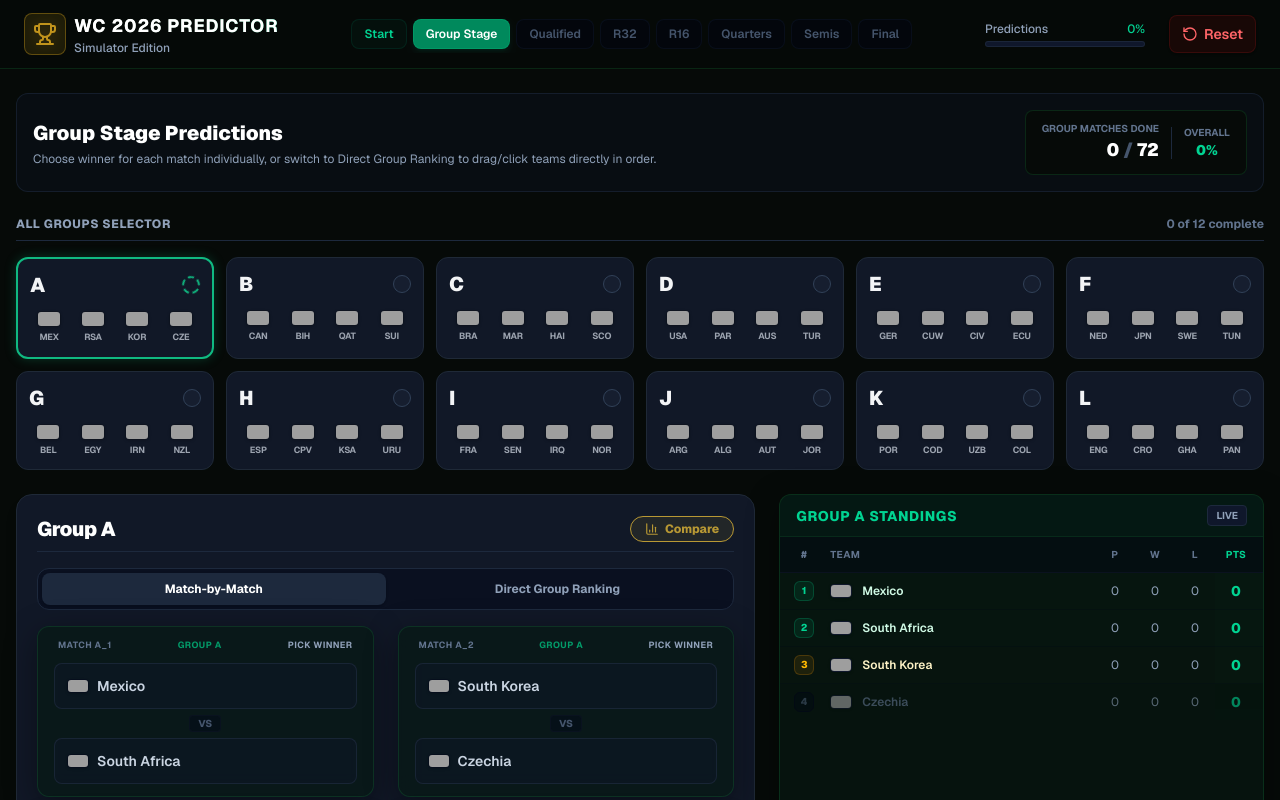
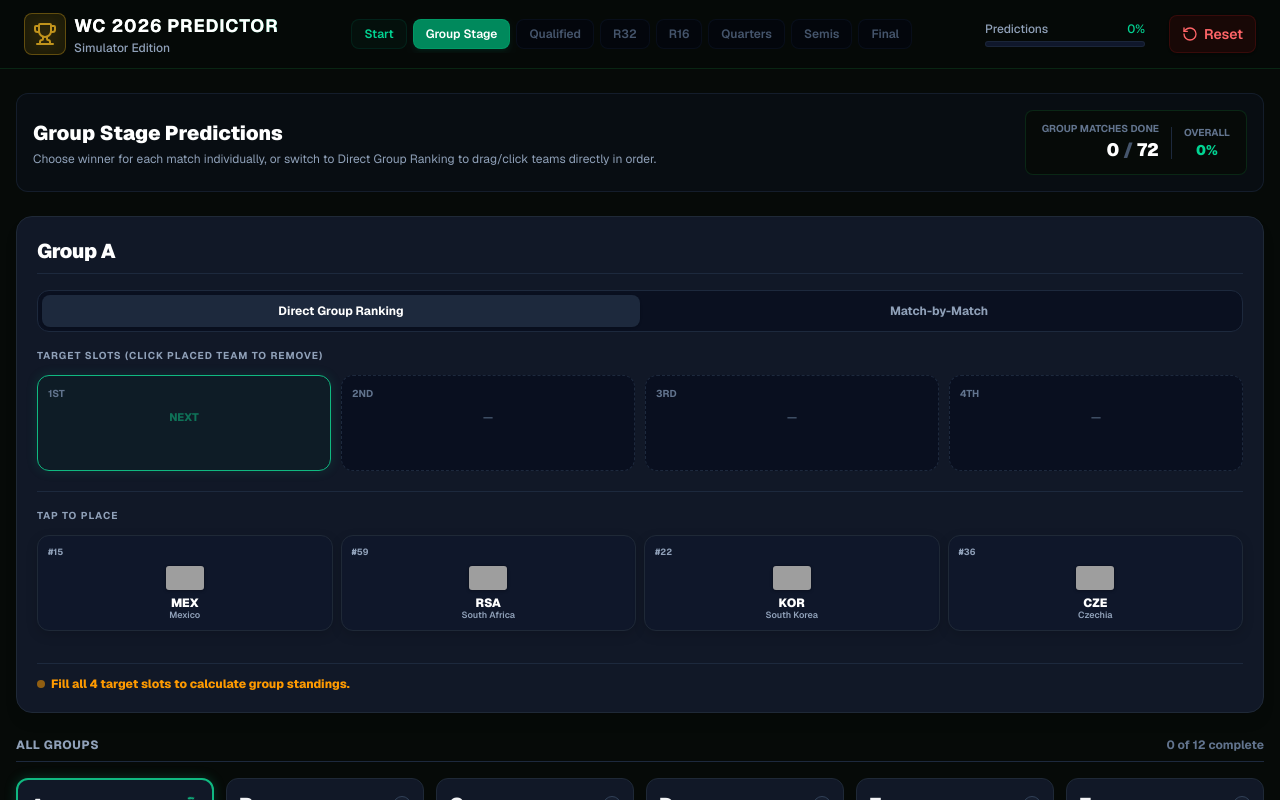
Before and after one commit to rakibulhasanrihad10/FIFA-WORLD-CUP-2026-Predictor-Simulator, a Next.js app: page / in a window 1280 px wide. Both pictures are taken after a click on the button "START SIMULATION". Shown: the top 800 px of the page. Built offline with nearby package versions, Linux system fonts and the light colour scheme; grey boxes are pictures that could not be loaded.

Commit message:
Refactor group UI & 3rd-place qualification logic
Update UI and tournament logic. Refactor GroupStage layout and behavior to default to direct ranking mode, conditionally render standings

```diff
--- a/src/app/page.tsx
+++ b/src/app/page.tsx
@@ -54,7 +54,7 @@ export default function Home() {
 
       {/* Footer copyright */}
       <footer className="w-full text-center py-6 text-[10px] text-slate-600 border-t border-slate-950 font-bold uppercase tracking-wider select-none bg-slate-950/25 flex-shrink-0">
-        ⚽ FIFA World Cup 2026 Predictor Simulator • Developed for Pair Programming Task
+        ⚽ FIFA World Cup 2026 Predictor Simulator • Developed by Rakibul Hasan
       </footer>
     </div>
   );
--- a/src/components/GroupStage.tsx
+++ b/src/components/GroupStage.tsx
@@ -6,12 +6,12 @@ import { Team } from '../types/tournament';
 import MatchCard from './MatchCard';
 import StandingsTable from './StandingsTable';
 import { GROUPS, TEAMS, getFlagUrl } from '../data/initialData';
-import { CheckCircle2, ChevronRight, Play, BarChart3 } from 'lucide-react';
+import { CheckCircle2, ChevronRight, Play } from 'lucide-react';
 
 export default function GroupStage() {
   const { matches, standings, selectWinner, quickRankGroup, clearGroupPredictions, advanceToKnockouts, reset } = useTournamentStore();
   const [activeGroup, setActiveGroup] = useState<string>('A');
-  const [predictionMode, setPredictionMode] = useState<'match' | 'rank'>('match');
+  const [predictionMode, setPredictionMode] = useState<'match' | 'rank'>('rank');
 
   // Local state for the 4 ranking slots
   const [slots, setSlots] = useState<(string | null)[]>([null, null, null, null]);
@@ -142,84 +142,28 @@ export default function GroupStage() {
         </div>
       </div>
 
-      {/* All Groups Overview Grid */}
-      <div className="flex flex-col gap-4 animate-fade-in">
-        <div className="flex items-center justify-between border-b border-slate-800 pb-2">
-          <h3 className="text-xs font-extrabold tracking-wider uppercase text-slate-400">All Groups Selector</h3>
-          <span className="text-xs text-slate-500 font-bold">
-            {GROUPS.filter(g => {
-              const { completed, total } = getGroupProgress(g);
-              return completed === total;
-            }).length} of 12 complete
-          </span>
-        </div>
-
-        <div className="grid grid-cols-2 sm:grid-cols-3 md:grid-cols-4 lg:grid-cols-6 gap-3">
-          {GROUPS.map((group) => {
-            const displayTeams = getGroupDisplayTeams(group);
-            const { completed, total } = getGroupProgress(group);
-            const isCompleted = completed === total;
-            const isActive = activeGroup === group;
-
-            return (
-              <button
-                key={`overview-${group}`}
-                onClick={() => setActiveGroup(group)}
-                className={`flex flex-col p-3 rounded-xl border transition-all text-left duration-200 transform hover:scale-[1.02] cursor-pointer ${
-                  isActive
-                    ? 'bg-[#111827] border-[#10B981] border-2 text-white shadow-[0_0_12px_rgba(16,185,129,0.25)]'
-                    : 'bg-[#111827] border-[#1F2937] text-white hover:bg-[#161f30] hover:border-[#2b3a4e]'
-                }`}
-              >
-                {/* Header row: Letter and Status */}
-                <div className="flex items-center justify-between w-full mb-3 select-none">
-                  <span className="text-xl font-black text-[#F3F4F6]">{group}</span>
-                  {isCompleted ? (
-                    <CheckCircle2 className="h-4.5 w-4.5 text-emerald-500 bg-slate-900 rounded-full flex-shrink-0" />
-                  ) : isActive ? (
-                    <div className="h-4.5 w-4.5 rounded-full border-2 border-dashed border-[#10B981] animate-spin-slow flex-shrink-0" />
-                  ) : (
-                    <div className="h-4.5 w-4.5 rounded-full border border-slate-700 bg-slate-800/40 flex-shrink-0" />
-                  )}
-                </div>
-
-                {/* 4 Teams Horizontal Grid */}
-                <div className="grid grid-cols-4 gap-1.5 w-full select-none">
-                  {displayTeams.map((team) => (
-                    <div key={team.id} className="flex flex-col items-center gap-1">
-                      <img
-                        src={getFlagUrl(team.id)}
-                        alt={`${team.name} Flag`}
-                        className="w-6 h-4 object-cover rounded shadow-sm border border-black/20 flex-shrink-0"
-                      />
-                      <span className="text-[9px] font-bold text-center tracking-tight text-[#9CA3AF]">
-                        {team.id}
-                      </span>
-                    </div>
-                  ))}
-                </div>
-              </button>
-            );
-          })}
-        </div>
-      </div>
-
       {/* Active Group Details */}
       <div className="grid grid-cols-1 lg:grid-cols-5 gap-6">
         {/* Matches Section: Dark Mode Surface Container */}
-        <div className="lg:col-span-3 bg-[#111827] text-white rounded-2xl p-5 border border-[#1F2937] shadow-lg flex flex-col gap-4 animate-fade-in">
+        <div className={`${predictionMode === 'match' ? 'lg:col-span-3' : 'lg:col-span-5'} bg-[#111827] text-white rounded-2xl p-5 border border-[#1F2937] shadow-lg flex flex-col gap-4 animate-fade-in`}>
           <div className="flex items-center justify-between pb-2 border-b border-slate-800">
             <h2 className="text-xl font-black text-white tracking-tight flex items-center gap-2">
               Group {activeGroup}
             </h2>
-            <button className="border border-[#b89834] text-[#b89834] bg-[#b89834]/10 rounded-full px-3.5 py-1 text-xs font-extrabold flex items-center gap-1.5 hover:bg-[#b89834]/20 transition-all select-none">
-              <BarChart3 className="h-3.5 w-3.5" />
-              Compare
-            </button>
           </div>
 
           {/* Mode Toggle Bar */}
           <div className="flex items-center justify-between bg-slate-950/40 p-1 rounded-xl border border-slate-800 select-none">
+            <button
+              onClick={() => setPredictionMode('rank')}
+              className={`flex-1 flex items-center justify-center py-2 px-3 rounded-lg text-xs font-bold transition-all ${
+                predictionMode === 'rank'
+                  ? 'bg-slate-800 text-white shadow-sm'
+                  : 'text-slate-400 hover:text-slate-200'
+              }`}
+            >
+              Direct Group Ranking
+            </button>
             <button
               onClick={() => setPredictionMode('match')}
               className={`flex-1 flex items-center justify-center py-2 px-3 rounded-lg text-xs font-bold transition-all ${
@@ -229,16 +173,6 @@ export default function GroupStage() {
               }`}
             >
               Match-by-Match
-            </button>
-            <button
-              onClick={() => setPredictionMode('rank')}
-              className={`flex-1 flex items-center justify-center py-2 px-3 rounded-lg text-xs font-bold transition-all ${
-                predictionMode === 'rank'
-                  ? 'bg-slate-800 text-white shadow-sm'
-                  : 'text-slate-400 hover:text-slate-200'
-              }`}
-            >
-              Direct Group Ranking
             </button>
           </div>
 
@@ -359,51 +293,127 @@ export default function GroupStage() {
                   })}
                 </div>
               </div>
+            </div>
+          )}
 
-              {/* Status footer */}
-              <div className="text-[11px] text-slate-400 font-bold flex items-center gap-1.5 select-none border-t border-slate-800 pt-3.5">
-                {!slots.includes(null) ? (
+          {/* Navigation & Status Footer */}
+          <div className="mt-4 flex items-center justify-between border-t border-slate-800 pt-3">
+            <div className="text-xs font-extrabold select-none flex items-center gap-1.5">
+              {isAllGroupsCompleted ? (
+                <span className="text-amber-500 flex items-center gap-1.5 animate-fade-in">
+                  <span className="h-2 w-2 rounded-full bg-amber-500 animate-pulse" />
+                  All predictions complete! Click "Seed Knockout Bracket" to advance to the knockout stage.
+                </span>
+              ) : isActiveGroupCompleted ? (
                 <span className="text-[#10B981] flex items-center gap-1.5 animate-fade-in">
                   <CheckCircle2 className="h-4 w-4" />
-                    All slots filled! Predictions resolved automatically.
+                  Group {activeGroup} predictions complete!
+                </span>
+              ) : predictionMode === 'rank' ? (
+                <span className="text-amber-500 flex items-center gap-1.5">
+                  <span className="h-2 w-2 rounded-full bg-amber-500 animate-pulse" />
+                  Fill all 4 target slots to calculate group standings.
                 </span>
               ) : (
                 <span className="text-amber-500 flex items-center gap-1.5">
                   <span className="h-2 w-2 rounded-full bg-amber-500 animate-pulse" />
-                    Fill all 4 target slots to calculate group standings.
+                  Complete all matches in this group to calculate standings.
                 </span>
               )}
             </div>
-            </div>
-          )}
 
-          {/* Navigation Helper */}
-          <div className="mt-2 flex items-center justify-between border-t border-slate-800 pt-3">
-            <div className="text-xs text-slate-400 italic">
-              {isActiveGroupCompleted
-                ? `🏆 Group ${activeGroup} predictions complete!`
-                : 'Please complete all group predictions.'
-              }
-            </div>
-
-            {isActiveGroupCompleted && activeGroup !== 'L' && (
+            {isAllGroupsCompleted ? (
+              <button
+                onClick={advanceToKnockouts}
+                className="flex items-center gap-1.5 px-4 py-2 rounded-lg text-xs font-black bg-emerald-500 text-slate-950 hover:bg-emerald-400 transition-all shadow-[0_0_12px_rgba(16,185,129,0.3)] cursor-pointer uppercase tracking-wider"
+              >
+                <Play className="h-3 w-3 fill-slate-950 stroke-none" />
+                Seed Knockout Bracket
+              </button>
+            ) : (
+              isActiveGroupCompleted && activeGroup !== 'L' && (
                 <button
                   onClick={handleNextGroup}
-                className="flex items-center gap-1 px-4 py-2 rounded-lg text-xs font-bold bg-slate-850 text-white border border-slate-700 hover:bg-slate-800 transition-all shadow-sm"
+                  className="flex items-center gap-1 px-4 py-2 rounded-lg text-xs font-bold bg-slate-850 text-white border border-slate-700 hover:bg-slate-800 transition-all shadow-sm cursor-pointer"
                 >
                   Next Group
                   <ChevronRight className="h-3.5 w-3.5" />
                 </button>
+              )
             )}
           </div>
         </div>
 
         {/* Live Standings Section */}
+        {predictionMode === 'match' && (
           <div className="lg:col-span-2">
             <StandingsTable
               groupId={activeGroup}
               standings={standings[activeGroup] || []}
             />
+          </div>
+        )}
+      </div>
+
+      {/* All Groups Overview Grid */}
+      <div className="flex flex-col gap-4 animate-fade-in">
+        <div className="flex items-center justify-between border-b border-slate-800 pb-2">
+          <h3 className="text-xs font-extrabold tracking-wider uppercase text-slate-400">All Groups</h3>
+          <span className="text-xs text-slate-500 font-bold">
+            {GROUPS.filter(g => {
+              const { completed, total } = getGroupProgress(g);
+              return completed === total;
+            }).length} of 12 complete
+          </span>
+        </div>
+
+        <div className="grid grid-cols-2 sm:grid-cols-3 md:grid-cols-4 lg:grid-cols-6 gap-3">
+          {GROUPS.map((group) => {
+            const displayTeams = getGroupDisplayTeams(group);
+            const { completed, total } = getGroupProgress(group);
+            const isCompleted = completed === total;
+            const isActive = activeGroup === group;
+
+            return (
+              <button
+                key={`overview-${group}`}
+                onClick={() => setActiveGroup(group)}
+                className={`flex flex-col p-3 rounded-xl border transition-all text-left duration-200 transform hover:scale-[1.02] cursor-pointer ${
+                  isActive
+                    ? 'bg-[#111827] border-[#10B981] border-2 text-white shadow-[0_0_12px_rgba(16,185,129,0.25)]'
+                    : 'bg-[#111827] border-[#1F2937] text-white hover:bg-[#161f30] hover:border-[#2b3a4e]'
+                }`}
+              >
+                {/* Header row: Letter and Status */}
+                <div className="flex items-center justify-between w-full mb-3 select-none">
+                  <span className="text-xl font-black text-[#F3F4F6]">{group}</span>
+                  {isCompleted ? (
+                    <CheckCircle2 className="h-4.5 w-4.5 text-emerald-500 bg-slate-900 rounded-full flex-shrink-0" />
+                  ) : isActive ? (
+                    <div className="h-4.5 w-4.5 rounded-full border-2 border-dashed border-[#10B981] animate-spin-slow flex-shrink-0" />
+                  ) : (
+                    <div className="h-4.5 w-4.5 rounded-full border border-slate-700 bg-slate-800/40 flex-shrink-0" />
+                  )}
+                </div>
+
+                {/* 4 Teams Horizontal Grid */}
+                <div className="grid grid-cols-4 gap-1.5 w-full select-none">
+                  {displayTeams.map((team) => (
+                    <div key={team.id} className="flex flex-col items-center gap-1">
+                      <img
+                        src={getFlagUrl(team.id)}
+                        alt={`${team.name} Flag`}
+                        className="w-6 h-4 object-cover rounded shadow-sm border border-black/20 flex-shrink-0"
+                      />
+                      <span className="text-[9px] font-bold text-center tracking-tight text-[#9CA3AF]">
+                        {team.id}
+                      </span>
+                    </div>
+                  ))}
+                </div>
+              </button>
+            );
+          })}
         </div>
       </div>
 
--- a/src/components/Qualification.tsx
+++ b/src/components/Qualification.tsx
@@ -160,7 +160,7 @@ export default function Qualification() {
         {/* Helper Alert Text */}
         {!isAdvanceEnabled ? (
           <p className="text-xs font-extrabold text-amber-400 animate-pulse text-center select-none bg-amber-500/5 px-4 py-2 rounded-lg border border-amber-500/10">
-            ⚠️ Please select exactly 8 third-place teams (currently {qualifiedTeams.thirdPlaces.length} chosen) to unlock the knockout stage.
+            ⚠️ 24 teams have automatically qualified from the 12 groups. Please select exactly 8 of the 12 third-place teams (currently {qualifiedTeams.thirdPlaces.length} chosen) to unlock the Round of 32 knockout stage.
           </p>
         ) : (
           <p className="text-xs font-extrabold text-emerald-400 text-center select-none bg-emerald-500/5 px-4 py-2 rounded-lg border border-emerald-500/10">
--- a/src/store/useTournamentStore.ts
+++ b/src/store/useTournamentStore.ts
@@ -294,12 +294,16 @@ export const useTournamentStore = create<TournamentState>()(
           return a.group.localeCompare(b.group);
         });
 
-        const bestEightThirdsObj = sortedThirdPlaces.slice(0, 8);
+        // If all third-place teams have equal points (typical for Direct Group Ranking where all 3rd places get 3 points),
+        // we do not pre-select any teams and force the user to choose their best 8 on the qualification screen.
+        const allPointsEqual = thirdPlaceTeams.length > 0 && thirdPlaceTeams.every((t) => t.points === thirdPlaceTeams[0].points);
 
-        // Sort the qualifying third-place teams by group letter A-L to fill designated slots sequentially
-        const bestEightThirdsIds = bestEightThirdsObj
-          .sort((a, b) => a.group.localeCompare(b.group))
-          .map((t) => t.teamId);
+        const bestEightThirdsIds = allPointsEqual
+          ? []
+          : sortedThirdPlaces
+              .slice(0, 8)
+              .sort((a, b) => a.group.localeCompare(b.group))
+              .map((t) => t.teamId);
 
         // 3. Populate Round of 32 Matches
         const updatedMatches = [...matches];
@@ -310,22 +314,22 @@ export const useTournamentStore = create<TournamentState>()(
         const findRunnerUp = (group: string) => standings[group][1].teamId;
 
         const r32Pairings: { id: string; home: string; away: string }[] = [
-          { id: 'R32_1', home: findWinner('E'), away: bestEightThirdsIds[0] }, // Match 75
-          { id: 'R32_2', home: findWinner('I'), away: bestEightThirdsIds[1] }, // Match 78
+          { id: 'R32_1', home: findWinner('E'), away: bestEightThirdsIds[0] || '' }, // Match 75
+          { id: 'R32_2', home: findWinner('I'), away: bestEightThirdsIds[1] || '' }, // Match 78
           { id: 'R32_3', home: findRunnerUp('A'), away: findRunnerUp('B') }, // Match 73
           { id: 'R32_4', home: findWinner('F'), away: findRunnerUp('C') }, // Match 76
           { id: 'R32_5', home: findRunnerUp('K'), away: findRunnerUp('L') }, // Match 84
           { id: 'R32_6', home: findWinner('H'), away: findRunnerUp('J') }, // Match 83
-          { id: 'R32_7', home: findWinner('D'), away: bestEightThirdsIds[5] }, // Match 82
-          { id: 'R32_8', home: findWinner('G'), away: bestEightThirdsIds[4] }, // Match 81
+          { id: 'R32_7', home: findWinner('D'), away: bestEightThirdsIds[5] || '' }, // Match 82
+          { id: 'R32_8', home: findWinner('G'), away: bestEightThirdsIds[4] || '' }, // Match 81
           { id: 'R32_9', home: findWinner('C'), away: findRunnerUp('F') }, // Match 74
           { id: 'R32_10', home: findRunnerUp('E'), away: findRunnerUp('I') }, // Match 77
-          { id: 'R32_11', home: findWinner('A'), away: bestEightThirdsIds[2] }, // Match 79
-          { id: 'R32_12', home: findWinner('L'), away: bestEightThirdsIds[3] }, // Match 80
+          { id: 'R32_11', home: findWinner('A'), away: bestEightThirdsIds[2] || '' }, // Match 79
+          { id: 'R32_12', home: findWinner('L'), away: bestEightThirdsIds[3] || '' }, // Match 80
           { id: 'R32_13', home: findWinner('J'), away: findRunnerUp('H') }, // Match 87
           { id: 'R32_14', home: findRunnerUp('D'), away: findRunnerUp('G') }, // Match 86
-          { id: 'R32_15', home: findWinner('B'), away: bestEightThirdsIds[6] }, // Match 85
-          { id: 'R32_16', home: findWinner('K'), away: bestEightThirdsIds[7] }, // Match 88
+          { id: 'R32_15', home: findWinner('B'), away: bestEightThirdsIds[6] || '' }, // Match 85
+          { id: 'R32_16', home: findWinner('K'), away: bestEightThirdsIds[7] || '' }, // Match 88
         ];
 
         r32Pairings.forEach((pairing) => {
```
Lines whose indentation alone changed are shown as unchanged.
